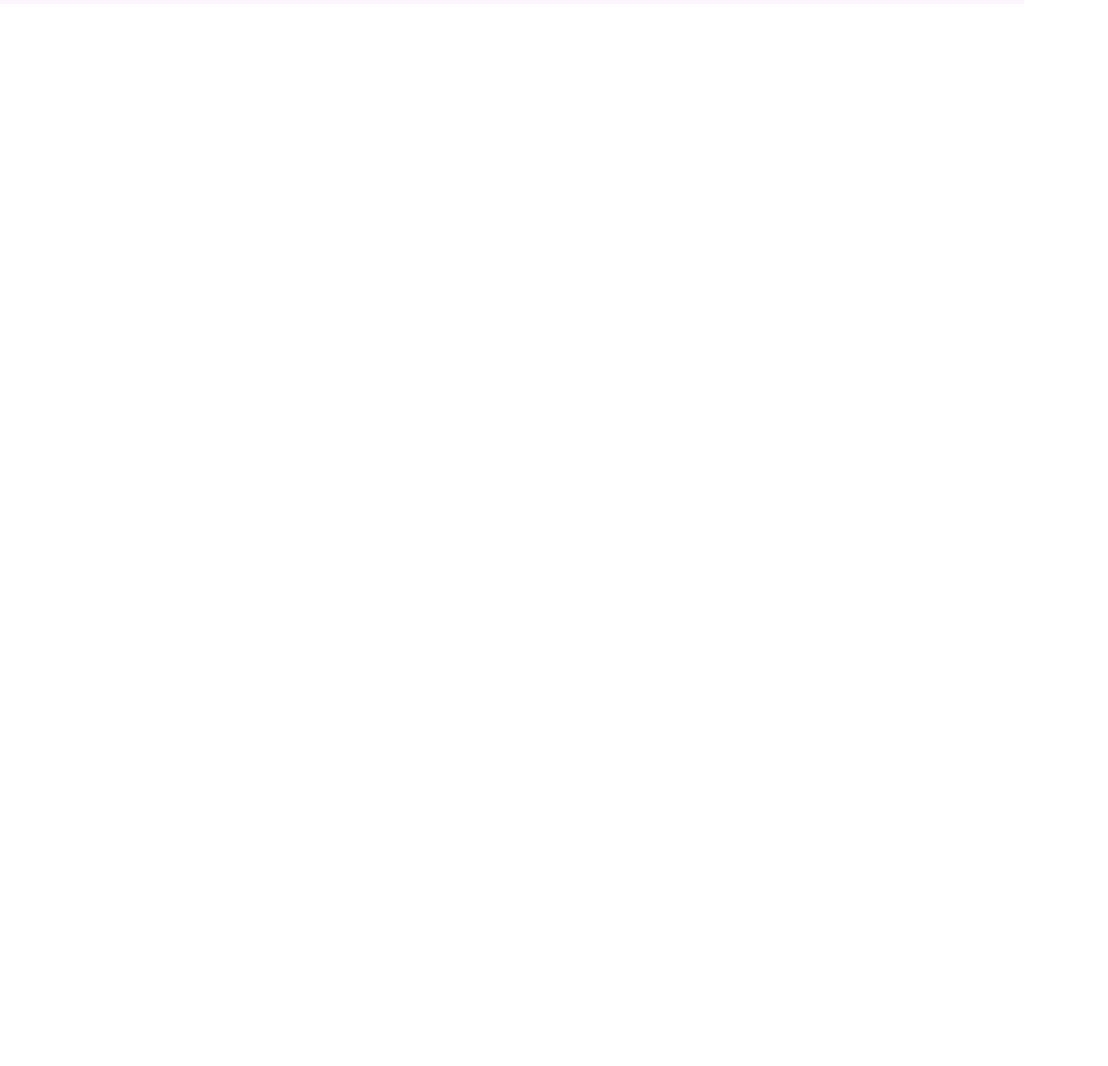
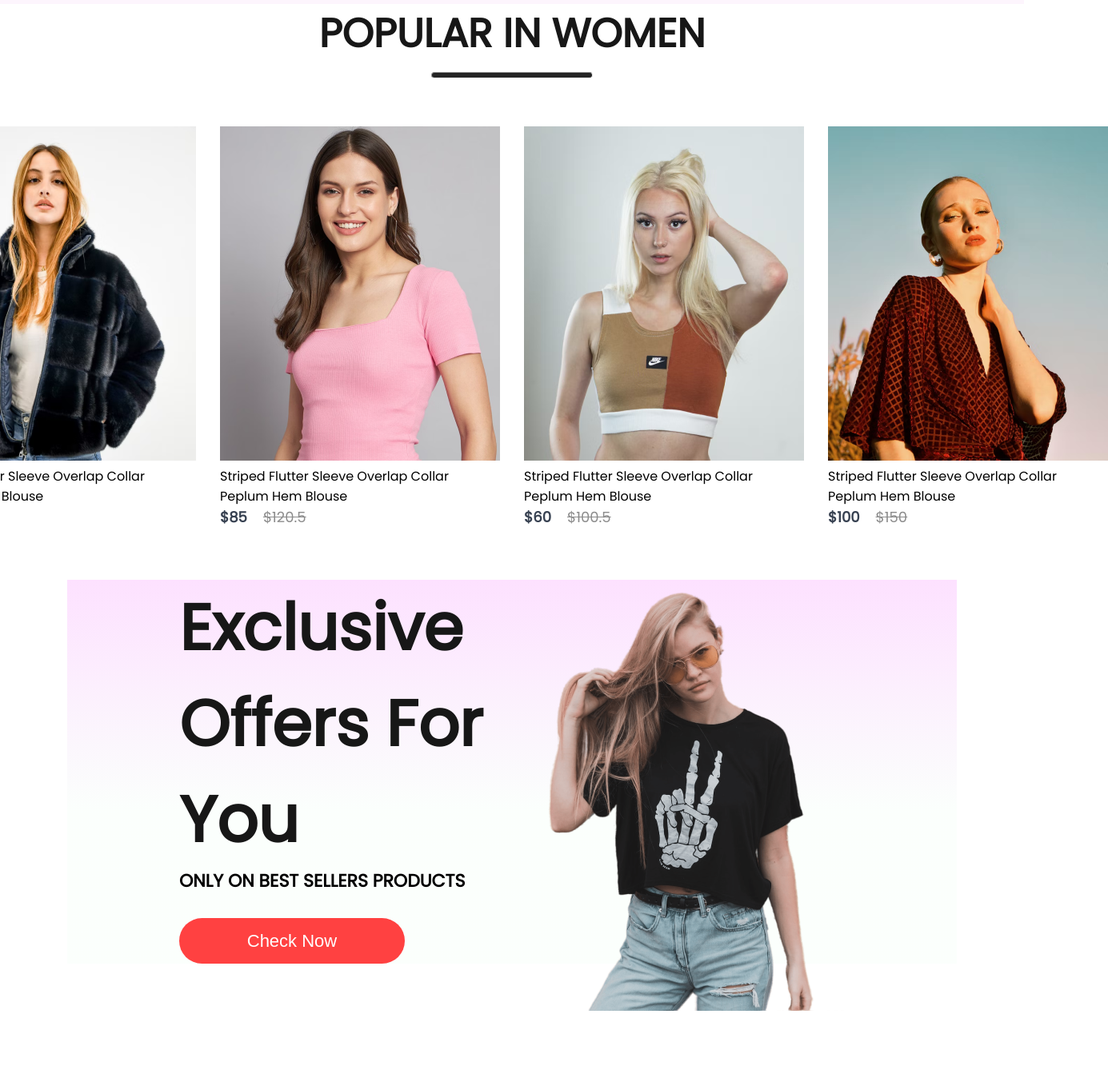
Before and after one commit to gaoaaron1/JusMe, a React (Create React App) app in the folder frontend/: page / in a window 1280 px wide. Shown: the part 892-2225 px from the top of the page at 80% size, 1385 px wide, since content can reach past the window. Before the commit the page ends 918 px from the top, so only its background shows below. Built offline with nearby package versions, Linux system fonts and the light colour scheme.

Commit message:
Home page update

```diff
--- a/frontend/src/Components/Item/Item.css
+++ b/frontend/src/Components/Item/Item.css
@@ -0,0 +1,30 @@
+.item {
+    width: 350px;
+}
+
+.item p {
+    margin: 6px, 0px;
+}
+
+.item-prices{
+    display: flex;
+    gap: 20px;
+}
+
+.item-price-new {
+    color: #374151;
+    font-size: 18px;
+    font-weight: 600;
+}
+
+.item-price-old {
+    color: #8c8c8c;
+    font-size: 18px;
+    font-weight: 500;
+    text-decoration: line-through;
+}
+
+.item:hover{
+    transform: scale(1.05);
+    transition: 0.6s;
+}
--- a/frontend/src/Components/Item/Item.jsx
+++ b/frontend/src/Components/Item/Item.jsx
@@ -1,10 +1,19 @@
 import React from 'react'
 import './Item.css'
 
-function Item() {
+const Item = (props) => {
     return (
         <div className='item'>
-            <img src="" alt="" />
+            <img src={props.image} alt="" />
+            <p>{props.name}</p>
+            <div className="item-prices">
+                <div className="item-price-new">
+                    ${props.new_price}
+                </div>
+                <div className="item-price-old">
+                    ${props.old_price}
+                </div>
+            </div>
         </div>
     )
 }
--- /dev/null
+++ b/frontend/src/Components/NewCollections/NewCollections.css
@@ -0,0 +1,27 @@
+.new-collections {
+    display: flex;
+    flex-direction: column;
+    align-items: center;
+    gap: 10px;
+    height: 90vh;
+}
+
+.new-collections h1 {
+    color: #171717;
+    font-size: 50px;
+    font-weight: 600;
+}
+
+.new-collections hr {
+    width: 200px;
+    height: 6px;
+    border-radius: 10px;
+    background: #252525;
+}
+
+.collections {
+    display: grid;
+    grid-template-columns: 1fr 1fr 1fr 1fr;
+    margin-top: 50px;
+    gap: 30px;
+}
--- /dev/null
+++ b/frontend/src/Components/NewCollections/NewCollections.jsx
@@ -0,0 +1,20 @@
+import React from 'react'
+import './NewCollections.css'
+import new_collection from '../Assets/new_collections'
+import Item from '../Item/Item'
+
+const NewCollections = () => {
+    return (
+        <div className="new-collections">
+            <h1>NEW COLLECTIONS</h1>
+            <hr />
+            <div className="collections">
+                {new_collection.map((item,i) => {
+                    return <Item key={i} id={item.id} name={item.name} image={item.image} new_price={item.new_price} old_price={item.old_price}/>
+                })}
+            </div>
+        </div>
+    )
+}
+
+export default NewCollections
--- /dev/null
+++ b/frontend/src/Components/Offers/Offers.css
@@ -0,0 +1,49 @@
+.offers {
+    width: 65%;
+    height: 60vh;
+    display: flex;
+    margin: auto;
+    padding: 0px 140px;
+    margin-bottom: 150px;
+    background: linear-gradient(180deg, #fde1ff 0%, #e1ffea22 60%);
+}
+
+.offers-left {
+    flex: 1;
+    display: flex;
+    flex-direction: column;
+    justify-content: center;
+}
+
+.offers-left h1{
+    color: #171717;
+    font-size: 80px;
+    font-weight: 600;
+}
+
+.offers-left p {
+    color: 171717;
+    font-size: 22px;
+    font-weight: 600;
+}
+
+.offers-left button {
+    width: 282px;
+    height: 70px;
+    border-radius: 35px;
+    background: #ff4141;
+    border: none;
+    color: white;
+    font-size: 22px;
+    font-weight: 500;
+    margin-top: 30px;
+    cursor: pointer;
+}
+
+.offers-right {
+    flex: 1;
+    display: flex;
+    align-items: center;
+    justify-content: flex-end;
+    padding-top: 50px;
+}
--- /dev/null
+++ b/frontend/src/Components/Offers/Offers.jsx
@@ -0,0 +1,22 @@
+import React from 'react'
+import './Offers.css'
+import exclusive_image from '../Assets/exclusive_image.png'
+
+const Offers = () => {
+    return (
+        <div className="offers">
+            <div className="offers-left">
+                <h1>Exclusive</h1>
+                <h1>Offers For You</h1>
+                <p>ONLY ON BEST SELLERS PRODUCTS</p>
+                <button>Check Now</button>
+            </div>
+            <div className="offers-right">
+                <img src={exclusive_image} alt=""></img>
+            </div>
+        </div>
+
+    )
+}
+
+export default Offers
--- /dev/null
+++ b/frontend/src/Components/Popular/Popular.css
@@ -0,0 +1,26 @@
+.popular {
+    display: flex;
+    flex-direction: column;
+    align-items: center;
+    gap: 10px;
+    height: 90vh;
+}
+
+.popular h1 {
+    color: #171717;
+    font-size: 50px;
+    font-weight: 600;
+}
+
+.popular hr {
+    width: 200px;
+    height: 6px;
+    border-radius: 10px;
+    background: #252525;
+}
+
+.popular-item {
+    margin-top: 50px;
+    display: flex;
+    gap: 30px;
+}
--- /dev/null
+++ b/frontend/src/Components/Popular/Popular.jsx
@@ -0,0 +1,20 @@
+import React from 'react'
+import './Popular.css'
+import data_product from '../Assets/data'
+import Item from '../Item/Item'
+
+const Popular = () => {
+    return (
+        <div className="popular">
+            <h1>POPULAR IN WOMEN</h1>
+            <hr />
+            <div className="popular-item">
+                {data_product.map((item, i)=>{
+                    return <Item key={i} id={item.id} name={item.name} image={item.image} new_price={item.new_price} old_price={item.old_price}/>
+                })}
+            </div>
+        </div>
+    )
+}
+
+export default Popular
--- a/frontend/src/Pages/Shop.jsx
+++ b/frontend/src/Pages/Shop.jsx
@@ -1,10 +1,17 @@
 import React from 'react'
 import Hero from '../Components/Hero/Hero'
+import Popular from '../Components/Popular/Popular'
+import Offers from '../Components/Offers/Offers'
+import NewCollections from '../Components/NewCollections/NewCollections'
+
 
 function Shop() {
     return (
         <div>
             <Hero/>
+            <Popular />
+            <Offers />
+            <NewCollections />
         </div>
     )
 }
```
